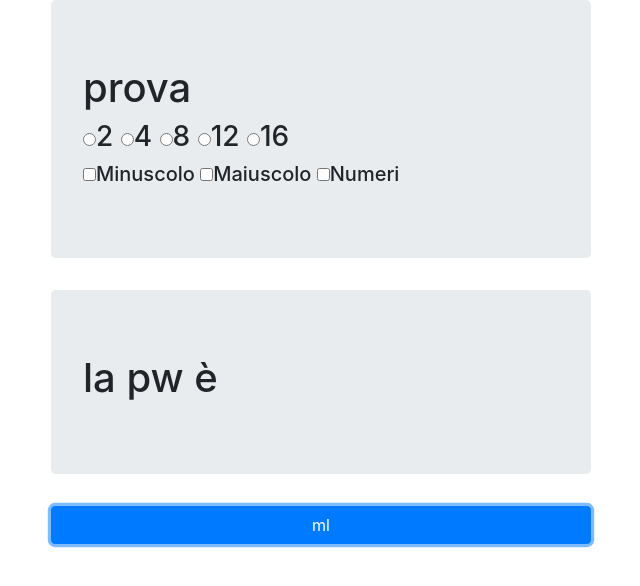
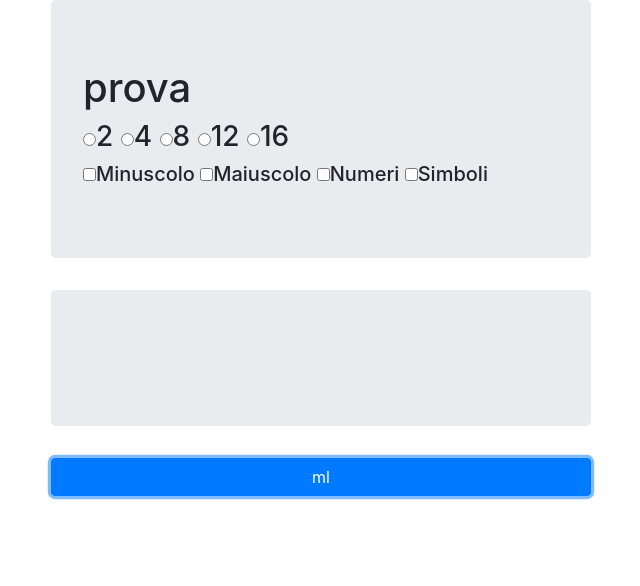
Before and after one commit to IannuccilloAntonio/MyWebSite, a plain HTML site: page password.html in a window 1280 px wide. Both pictures are taken after a click on the button "ml". Shown: the whole page, without its empty margins (34-674 px from the left). Drawn offline with nearby package versions, Linux system fonts and the light colour scheme.

Commit message:
Add files via upload

```diff
--- a/password.html
+++ b/password.html
@@ -15,9 +15,11 @@
 			var Minuscolo = $('#minuscolo').prop('checked');
 			var Maiuscolo = $('#maiuscolo').prop('checked');
 			var Numeri = $ ('#numeri').prop('checked');
+			var Simboli = $('#simboli').prop('checked');
 	var minuscolo = 'abcdefghikjlmnopqrstuvwxyz'.split('');
 	var maiuscolo = 'ABCDEFGHIJKLMNOPQRTSUVWXYZ'.split('');
 	var numeri = '0123456789'.split('');
+	var simboli = '!"%/?_-.#^'.split('');
 	var charset = [];
 		console.log(minuscolo); //Può essere utile utilizzare console.log() per monitorare gli eventi ed eventuali errori
 			if(Minuscolo){
@@ -33,12 +35,16 @@
 				password.push(numeri[randomBetween(0, numeri.length)]);
 				charset = charset.concat(numeri);
 			}
+			if(Simboli){
+				password.push(simboli[randomBetween(0, simboli.length)]);
+				charset = charset.concat(simboli);
+			}
 			console.log(password);
 			console.log("charset", charset);
 			while(password.length<passwordLenght){
 				password.push(charset[randomBetween(0, charset.length)]);
 			}
-			$('#pw').text('la pw è ' + password.join(''));
+			$('#pw').text('' + password.join(''));
 
 		});
 
@@ -60,6 +66,7 @@
 					<h5><input type="checkbox" id="minuscolo">Minuscolo
 						<input type="checkbox" id="maiuscolo">Maiuscolo
 						<input type="checkbox" id="numeri">Numeri
+						<input type="checkbox" id="simboli">Simboli
 					</h5>
 					</div>
 				</div>
```
